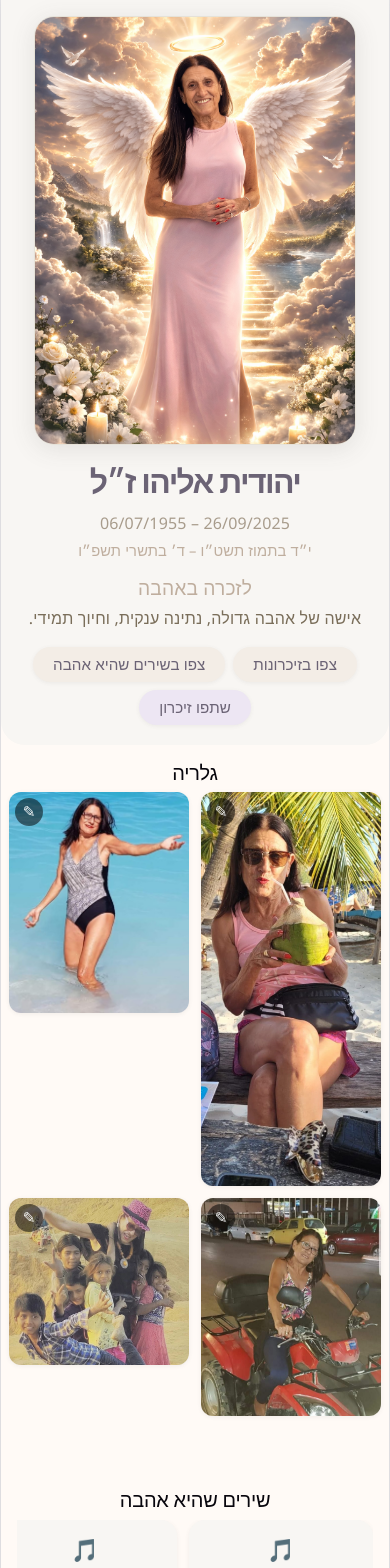
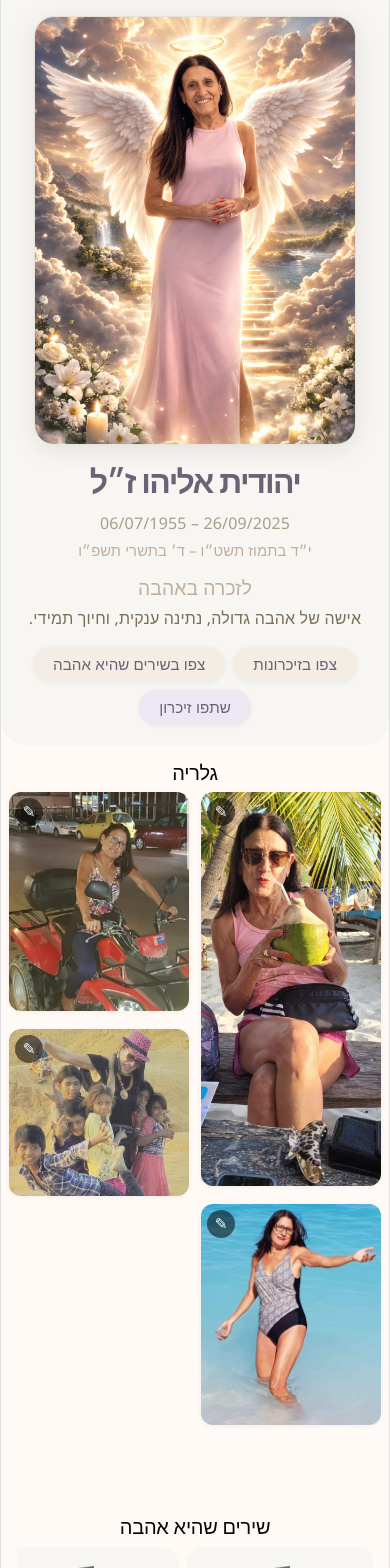
Before and after one commit to liordidi/yehudith-app, a React app in the folder frontend/: page / in a window 390 px wide. Shown: the top 1568 px of the page. Built offline with nearby package versions, Linux system fonts and the light colour scheme; no server answers; the database is empty; the HTML template or start-up script is replaced by a standard one.

Commit message:
feat: update gallery layout to masonry-style for improved responsiveness

```diff
--- a/frontend/src/App.css
+++ b/frontend/src/App.css
@@ -523,25 +523,27 @@ body {
   text-align: center;
 }
 
-/* ── Paged 3-column grid ─────────────────────────────────────────────────── */
+/* ── Paged masonry-style gallery ─────────────────────────────────────────── */
 .gallery-grid {
-  display: grid;
-  grid-template-columns: repeat(3, 1fr);
-  gap: 12px;
-  align-items: start;
+  columns: 3;
+  column-gap: 12px;
 }
 @media (max-width: 1024px) {
   .gallery-grid {
-    grid-template-columns: repeat(2, minmax(0, 1fr));
+    columns: 2;
   }
 }
 @media (max-width: 339px) {
   .gallery-grid {
-    grid-template-columns: 1fr;
+    columns: 1;
   }
 }
 .gallery-card {
   position: relative;
+  display: inline-block;
+  width: 100%;
+  margin-bottom: 12px;
+  break-inside: avoid;
   border-radius: 12px;
   overflow: hidden;
   cursor: pointer;
```
